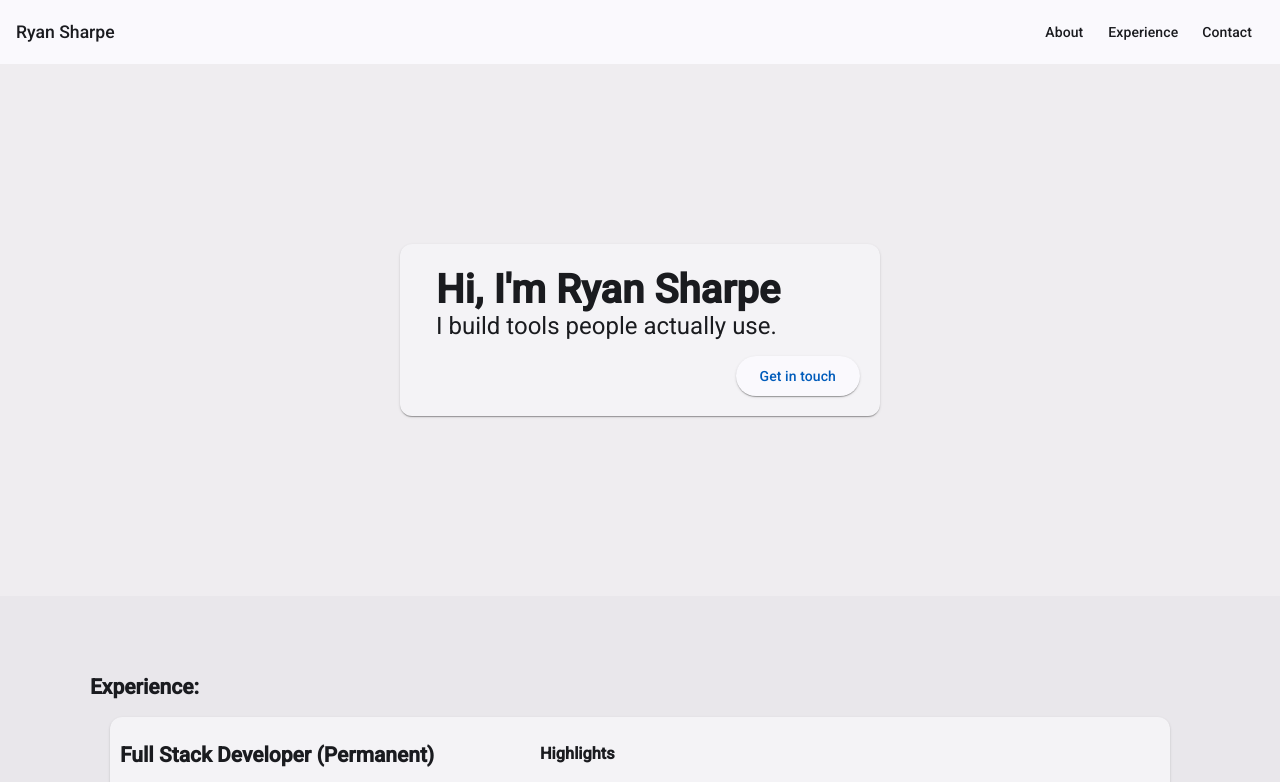
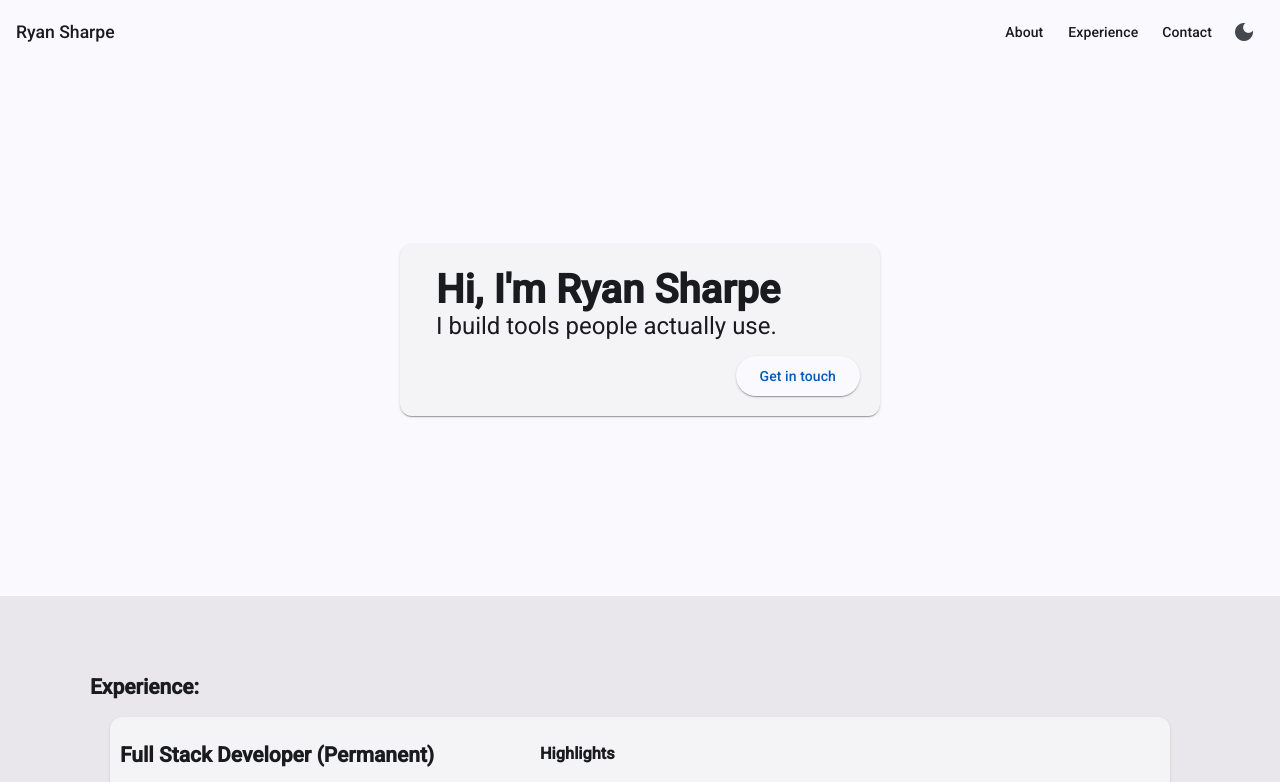
Before and after one commit to rrsharpe/rrsharpe.github.io, an Angular app in the folder portfolio/: page / in a window 1280 px wide. Shown: the top 782 px of the page. Built offline with nearby package versions, Linux system fonts and the light colour scheme.

Commit message:
Add dark theme

```diff
--- a/portfolio/src/app/app.html
+++ b/portfolio/src/app/app.html
@@ -4,6 +4,9 @@
   <a mat-button href="#about">About</a>
   <a mat-button href="#experience">Experience</a>
   <a mat-button href="#contact">Contact</a>
+  <button mat-icon-button (click)="toggleTheme()" [attr.aria-label]="isDarkMode() ? 'Switch to light mode' : 'Switch to dark mode'">
+    <mat-icon>{{ isDarkMode() ? 'light_mode' : 'dark_mode' }}</mat-icon>
+  </button>
 </mat-toolbar>
 <div>
   <div id="about" class="section">
--- a/portfolio/src/app/app.scss
+++ b/portfolio/src/app/app.scss
@@ -20,7 +20,7 @@
   display: flow-root;
 
   &:nth-child(1) {
-    background-color: var(--mat-sys-surface-container);
+    background-color: var(--mat-sys-surface);
   }
 
   &:nth-child(2) {
--- a/portfolio/src/app/app.ts
+++ b/portfolio/src/app/app.ts
@@ -1,7 +1,9 @@
-import { Component, signal } from '@angular/core';
+import { Component, signal, inject, effect, PLATFORM_ID } from '@angular/core';
+import { DOCUMENT, isPlatformBrowser } from '@angular/common';
 import { RouterOutlet } from '@angular/router';
 import { MatToolbar } from '@angular/material/toolbar';
-import { MatButton, MatAnchor } from '@angular/material/button';
+import { MatButton, MatAnchor, MatIconButton } from '@angular/material/button';
+import { MatIcon } from '@angular/material/icon';
 import { GreetingCard } from './greeting-card/greeting-card';
 import { ExperienceCard } from './experience-card/experience-card';
 import { ContactCard } from './contact-card/contact-card';
@@ -14,6 +16,8 @@ import { jobs } from './job-descriptions';
     MatToolbar,
     MatButton,
     MatAnchor,
+    MatIconButton,
+    MatIcon,
     GreetingCard,
     ExperienceCard,
     ContactCard,
@@ -22,7 +26,22 @@ import { jobs } from './job-descriptions';
   styleUrl: './app.scss',
 })
 export class App {
-  protected readonly title = signal('Ryan Sharpe');
+  private readonly document = inject(DOCUMENT);
+  private readonly platformId = inject(PLATFORM_ID);
 
+  readonly isDarkMode = signal(false);
   readonly jobs = jobs;
+
+  constructor() {
+    if (isPlatformBrowser(this.platformId)) {
+      this.isDarkMode.set(window.matchMedia('(prefers-color-scheme: dark)').matches);
+    }
+    effect(() => {
+      this.document.documentElement.style.colorScheme = this.isDarkMode() ? 'dark' : 'light';
+    });
+  }
+
+  toggleTheme(): void {
+    this.isDarkMode.update(v => !v);
+  }
 }
--- a/portfolio/src/styles.scss
+++ b/portfolio/src/styles.scss
@@ -21,14 +21,7 @@ html {
 }
 
 body {
-  // Default the application to a light color theme. This can be changed to
-  // `dark` to enable the dark color theme, or to `light dark` to defer to the
-  // user's system settings.
-  color-scheme: light;
-
-  // Set a default background, font and text colors for the application using
-  // Angular Material's system-level CSS variables. Learn more about these
-  // variables at https://material.angular.dev/guide/system-variables
+  // color-scheme is set dynamically by the app based on device preference and user toggle.
   background-color: var(--mat-sys-surface);
   color: var(--mat-sys-on-surface);
   font: var(--mat-sys-body-medium);
```
